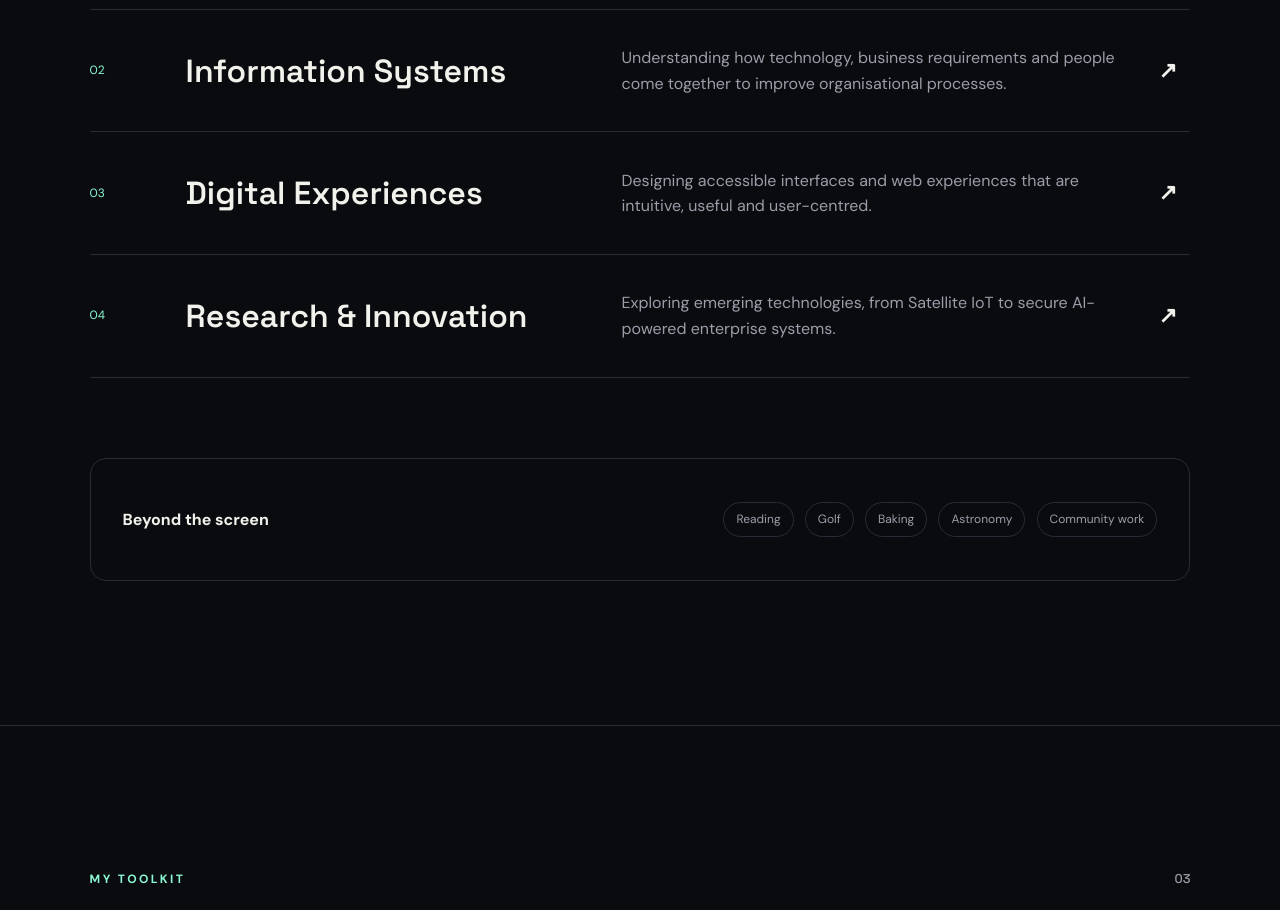
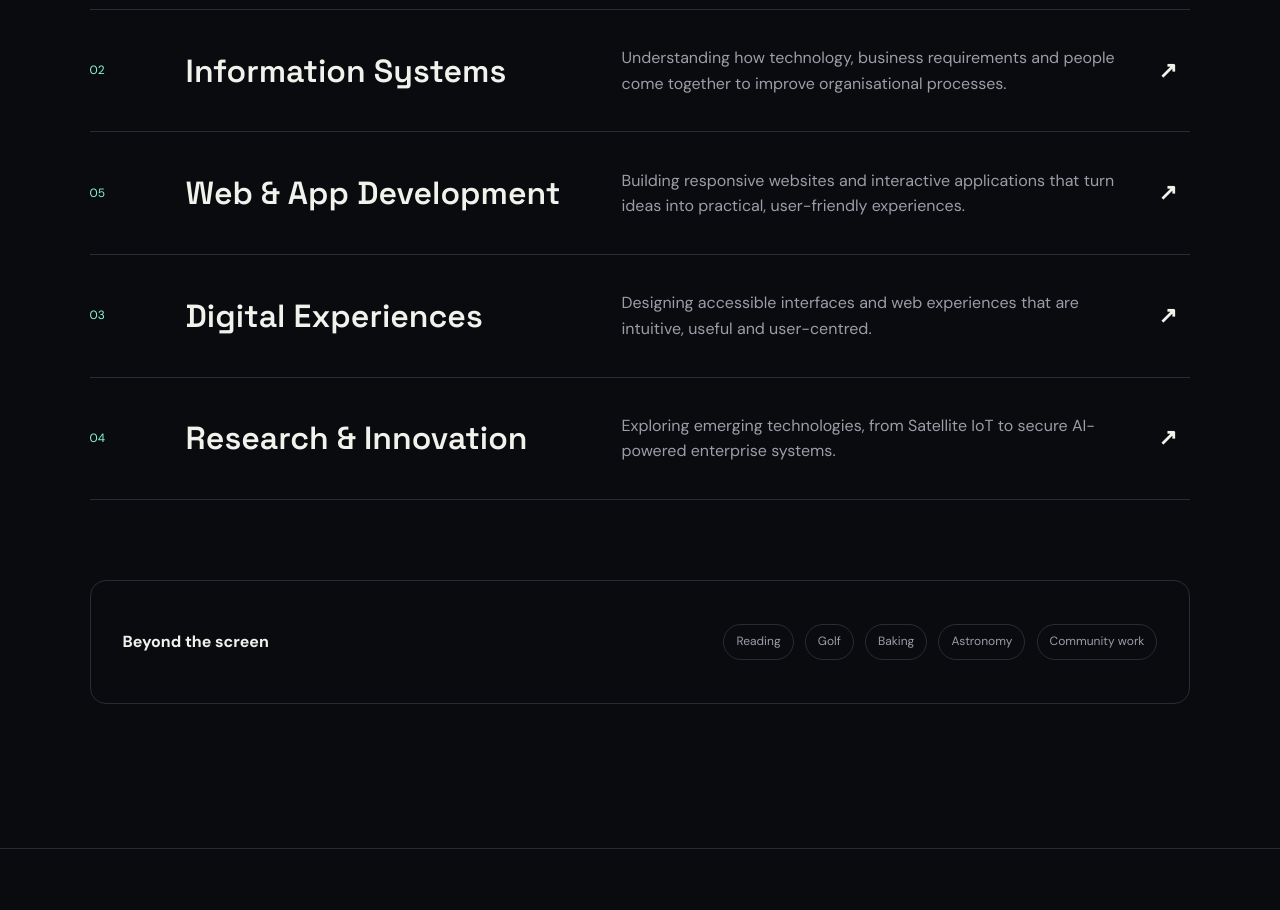
Before and after one commit to ruhana0911/Digital-Portfolio, a plain HTML site: page docs/index.html in a window 1280 px wide. Shown: the part 2200-3110 px from the top of the page. Drawn offline with Linux system fonts and the light colour scheme.

Commit message:
Edited the interest section

```diff
--- a/docs/index.html
+++ b/docs/index.html
@@ -63,6 +63,16 @@
       <div class="interest-list">
         <article class="interest-item reveal"><span>01</span><h3>Cybersecurity</h3><p>Building safer systems, examining digital evidence and understanding how people and technology shape security.</p><b>↗</b></article>
         <article class="interest-item reveal"><span>02</span><h3>Information Systems</h3><p>Understanding how technology, business requirements and people come together to improve organisational processes.</p><b>↗</b></article>
+
+        <article class="interest-item reveal">
+  <span>05</span>
+  <h3>Web &amp; App Development</h3>
+  <p>
+    Building responsive websites and interactive applications
+    that turn ideas into practical, user-friendly experiences.
+  </p>
+  <b aria-hidden="true">↗</b>
+</article>
         <article class="interest-item reveal"><span>03</span><h3>Digital Experiences</h3><p>Designing accessible interfaces and web experiences that are intuitive, useful and user-centred.</p><b>↗</b></article>
         <article class="interest-item reveal"><span>04</span><h3>Research &amp; Innovation</h3><p>Exploring emerging technologies, from Satellite IoT to secure AI-powered enterprise systems.</p><b>↗</b></article>
       </div>
```
